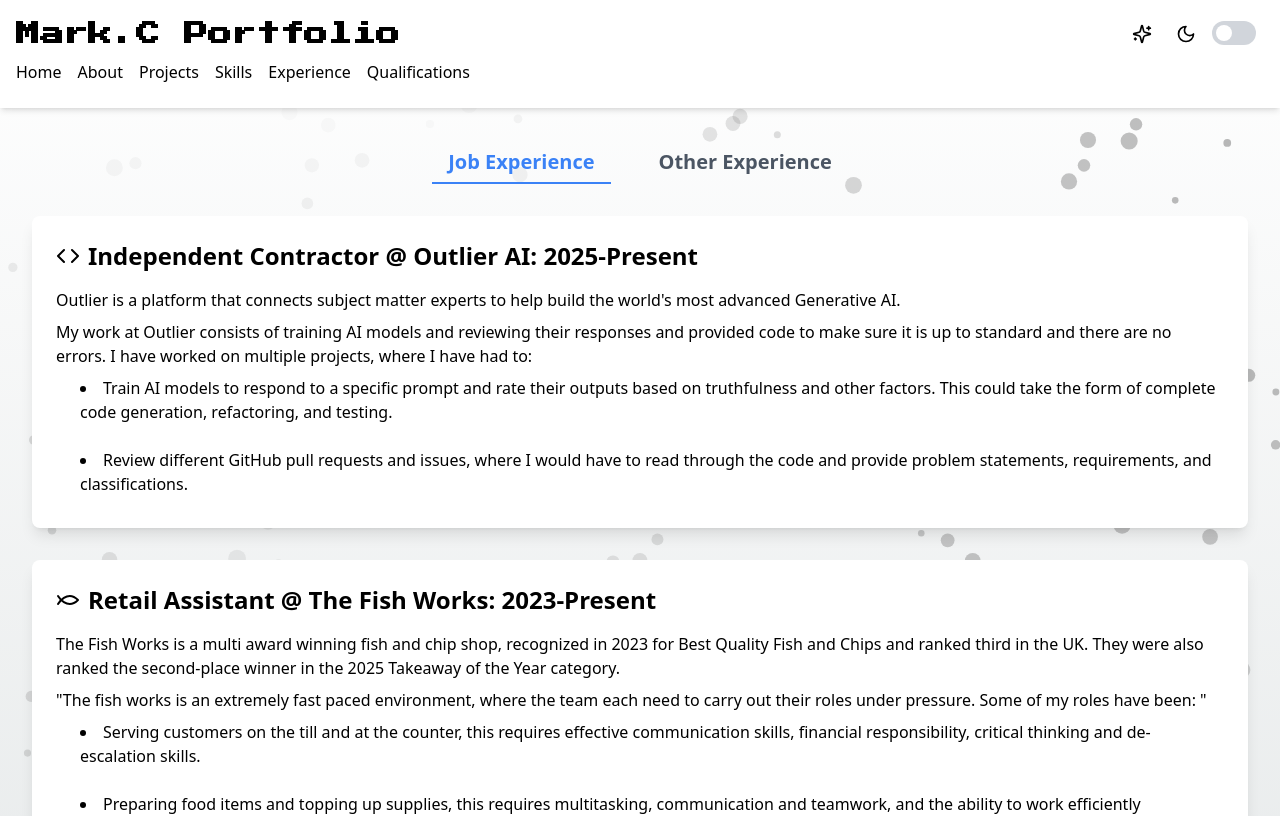
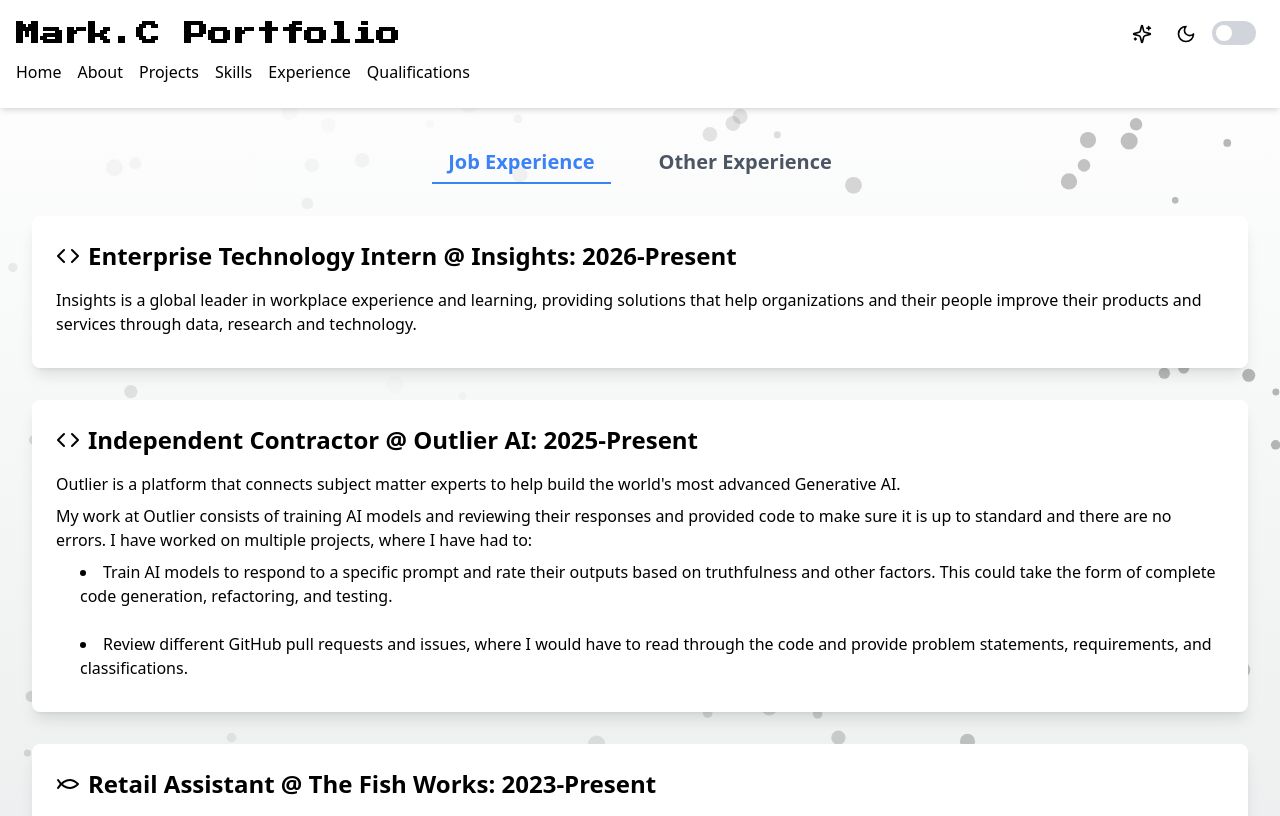
Before and after one commit to MarkCockerill12/Portfolio, a Next.js app: page /experience in a window 1280 px wide. Shown: the top 816 px of the page. Built offline with nearby package versions, Linux system fonts and the light colour scheme.

Commit message:
Update Experience

```diff
--- a/app/experience/page.tsx
+++ b/app/experience/page.tsx
@@ -18,6 +18,18 @@
 }
 
 const jobExperiences: Experience[] = [
+  {
+    id: 'Insights',
+    title: "Enterprise Technology Intern @ Insights: 2026-Present",
+    website: "https://www.insights.com",
+    items: [
+      {
+        id: 'insights-main',
+        text: "Insights is a global leader in workplace experience and learning, providing solutions that help organizations and their people improve their products and services through data, research and technology."
+      }
+    ],
+    icon: <Code className="w-6 h-6" />
+  },
   {
     id: 'Outlier',
     title: "Independent Contractor @ Outlier AI: 2025-Present",
```
